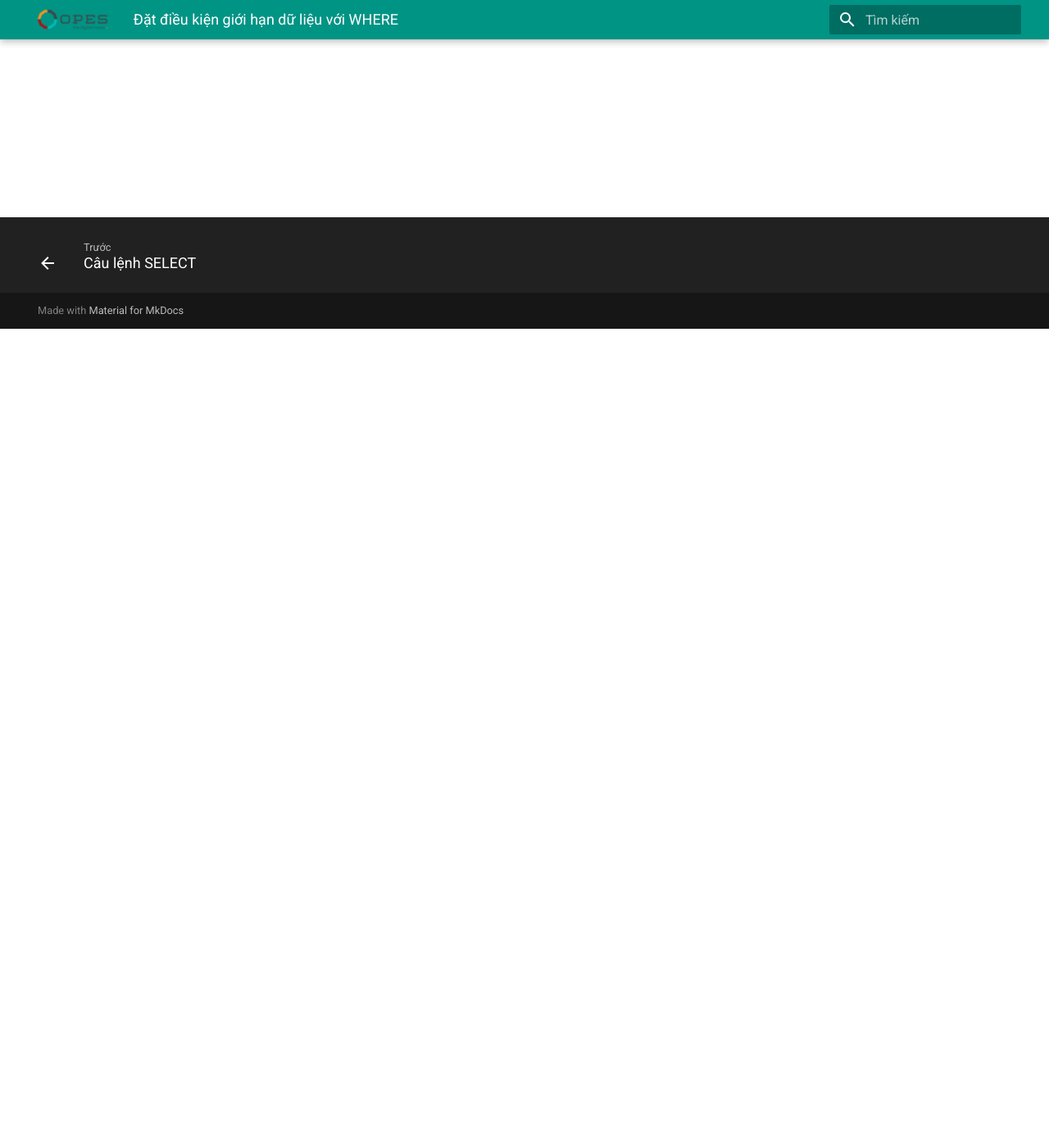
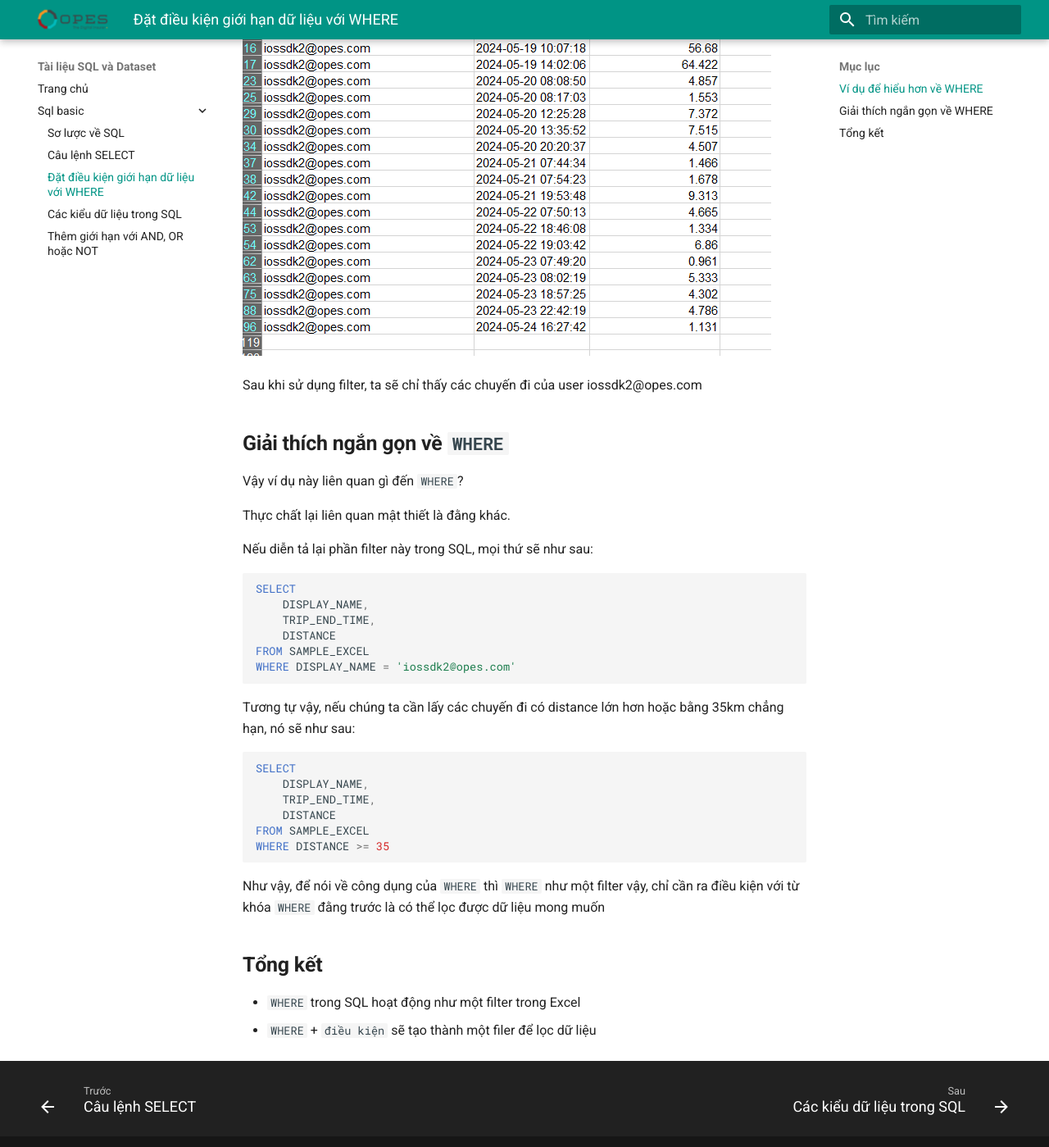
Before and after one commit to vulan1999/mkdocs_example, an MkDocs documentation site: the page built from docs/sql_basic/c3_where.md, in a window 1280 px wide and 1400 px high, scrolled down 999 px. Shown: the whole window at 82% size. Built offline with MkDocs 1.6.1 and Material for MkDocs 9.7.7, drawn with Linux system fonts in a browser that asks for light colours; some of the changed text lies outside the part shown.

Commit message:
update c3,4 and 5-part1

````diff
--- a/docs/sql_basic/c3_where.md
+++ b/docs/sql_basic/c3_where.md
@@ -1 +1,47 @@
 # **Đặt điều kiện giới hạn dữ liệu với `WHERE`**
+
+OK, chúng ta đã đi qua phần cơ bản nhất của SQL là lấy dữ liệu từ nguồn sử dụng `SELECT` cùng `FROM`. Nhưng trong thực tế sử dụng, không có ai là sử dụng hết dữ liệu trong nguồn đó mà có một chút điều kiện lấy dữ liệu.
+
+## **Ví dụ để hiểu hơn về `WHERE`**
+
+Trước khi đi vào câu lệnh `WHERE`, chúng ta sẽ xem qua một ví dụ về filter trong file Excel.
+
+![File Excel mẫu](../assets/sql_basic/c3_where_excel_sample.png "File Excel mẫu")
+
+File Excel mẫu này là một file chứa dữ liệu telematic của các tài khoản, giờ chúng ta sẽ sử dụng filter để lấy Display_name là tài khoản iossdk2@opes.com
+
+![File Excel mẫu](../assets/sql_basic/c3_where_excel_filter.png "File Excel mẫu")
+
+Sau khi sử dụng filter, ta sẽ chỉ thấy các chuyến đi của user iossdk2@opes.com
+
+## **Giải thích ngắn gọn về `WHERE`**
+Vậy ví dụ này liên quan gì đến `WHERE`?
+
+Thực chất lại liên quan mật thiết là đằng khác.
+
+Nếu diễn tả lại phần filter này trong SQL, mọi thứ sẽ như sau:
+
+```sql
+SELECT
+    DISPLAY_NAME,
+    TRIP_END_TIME,
+    DISTANCE
+FROM SAMPLE_EXCEL
+WHERE DISPLAY_NAME = 'iossdk2@opes.com'
+```
+
+Tương tự vậy, nếu chúng ta cần lấy các chuyến đi có distance lớn hơn hoặc bằng 35km chẳng hạn, nó sẽ như sau:
+
+```sql
+SELECT
+    DISPLAY_NAME,
+    TRIP_END_TIME,
+    DISTANCE
+FROM SAMPLE_EXCEL
+WHERE DISTANCE >= 35
+```
+Như vậy, để nói về công dụng của `WHERE` thì `WHERE` như một filter vậy, chỉ cần ra điều kiện với từ khóa `WHERE` đằng trước là có thể lọc được dữ liệu mong muốn
+
+## **Tổng kết**
+- `WHERE` trong SQL hoạt động như một filter trong Excel
+- `WHERE` + `điều kiện ` sẽ tạo thành một filer để lọc dữ liệu
--- a/mkdocs.yml
+++ b/mkdocs.yml
@@ -1,9 +1,9 @@
-site_name: Operation Docs
+site_name: Tài liệu SQL và Dataset
 theme:
   name: material
   language: vi
-  favicon: assets/favicon.ico
-  logo: assets/brand.png
+  favicon: assets/site/favicon.ico
+  logo: assets/site/brand.png
   palette:
     primary: teal
     accent: amber
````
Also changed, not shown: docs/index.md (+21 -4 lines), docs/sql_basic/c4_sql_data_types.md (added, +21 -0 lines), docs/sql_basic/c5_and_or_not.md (added, +31 -0 lines), docs/assets/site/brand.png (renamed from docs/assets/brand.png), docs/assets/site/favicon.ico (renamed from docs/assets/favicon.ico), docs/assets/site/logo.png (renamed from docs/assets/logo.png), docs/assets/sql_basic/c3_where_excel_filter.png (added), docs/assets/sql_basic/c3_where_excel_sample.png (added), docs/assets/sql_basic/c5_and_or_not_filter_1.png (added).
